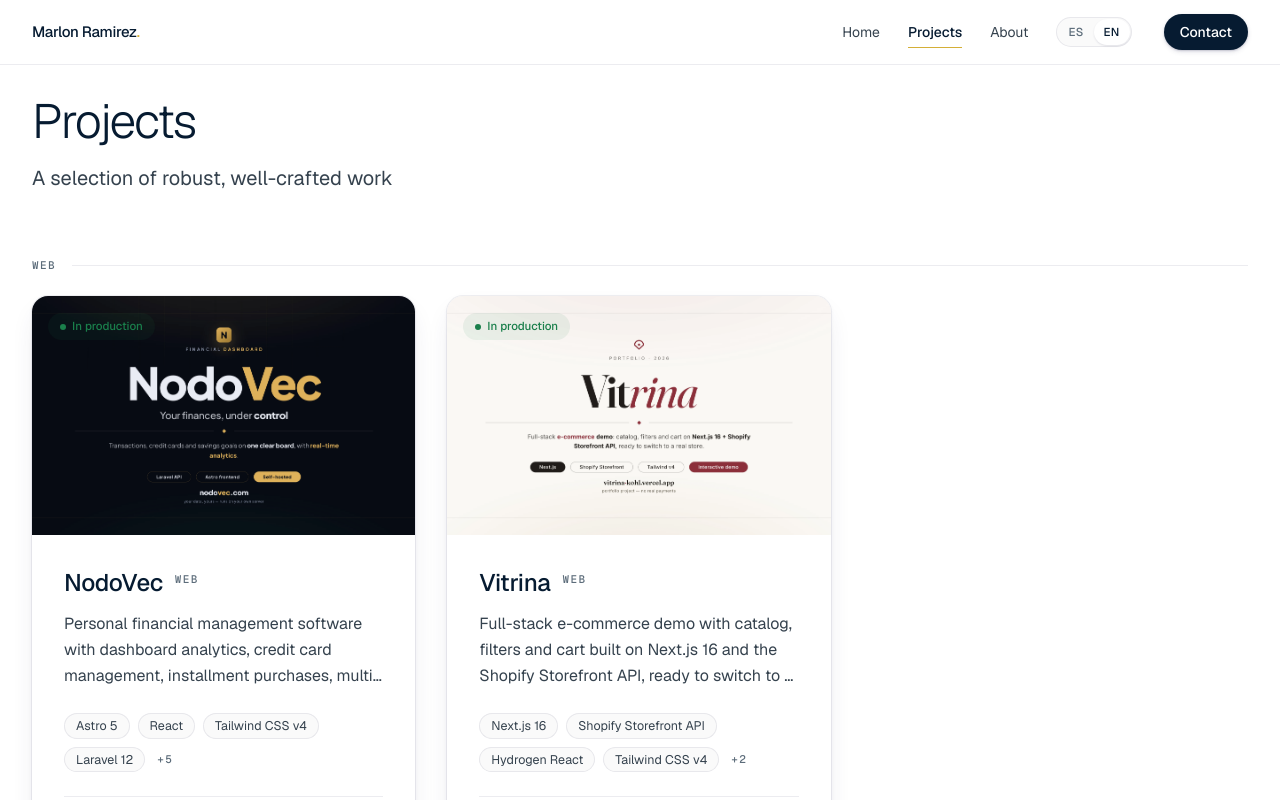
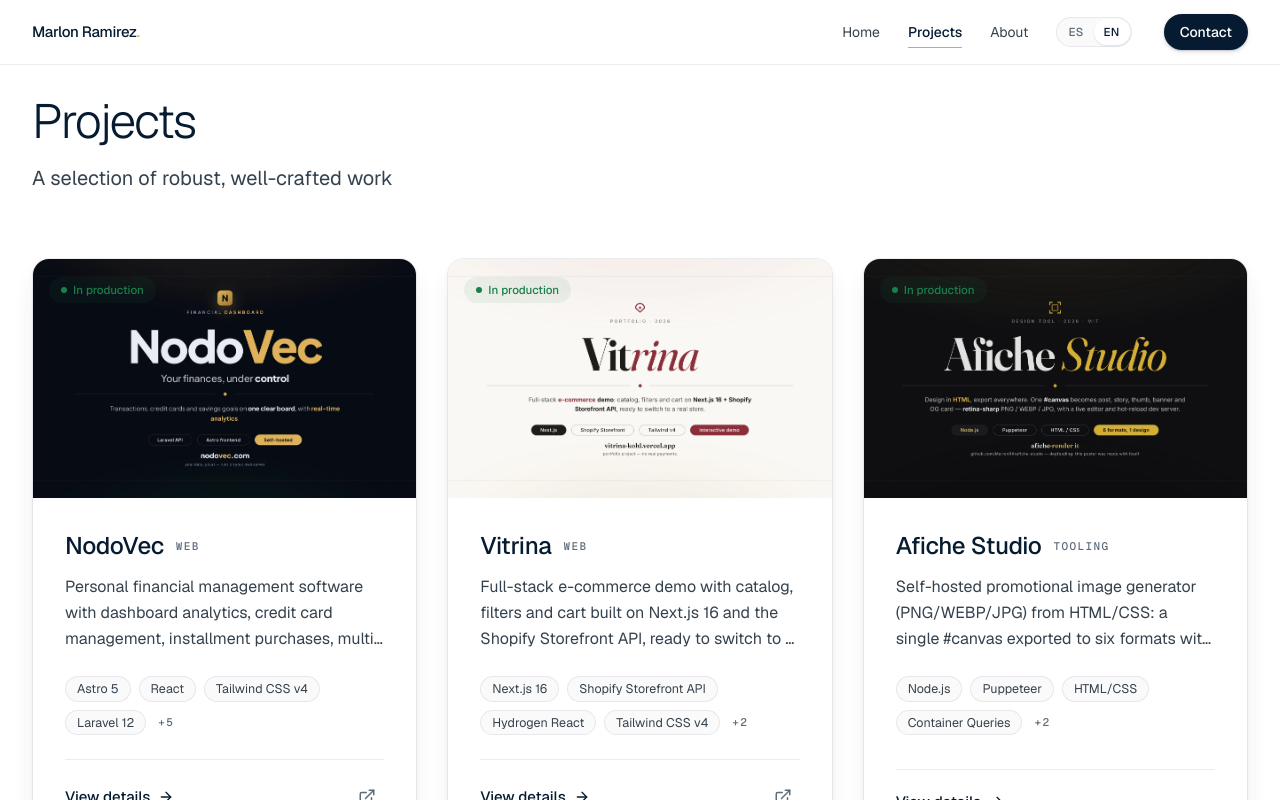
Before and after one commit to MarlonRX/portfolio, a Next.js app: page /en/projects in a window 1280 px wide. Shown: the top 800 px of the page. Built offline with nearby package versions, Linux system fonts and the light colour scheme.

Commit message:
refactor(projects): grilla única ordenada por categoría (Web · Herramientas · Terminal) en lugar de secciones con encabezados; badge alineado sin offset

```diff
--- a/src/app/[locale]/projects/page.tsx
+++ b/src/app/[locale]/projects/page.tsx
@@ -29,18 +29,13 @@
   const t = await getServerTranslations(locale, "projects");
 
   const visible = projects.filter((p) => p.view);
-  const groups = CATEGORY_ORDER.map((category) => ({
-    category,
-    items: visible.filter((p) => p.category === category),
-  })).filter((g) => g.items.length > 0);
-  const uncategorized = visible.filter(
-    (p) => !p.category || !CATEGORY_ORDER.includes(p.category)
-  );
+  const rank = (p: (typeof visible)[number]) => {
+    const i = p.category ? CATEGORY_ORDER.indexOf(p.category) : -1;
+    return i === -1 ? CATEGORY_ORDER.length : i;
+  };
+  const ordered = [...visible].sort((a, b) => rank(a) - rank(b));
 
-  let idx = 0;
-  const cards = (items: typeof visible) =>
-    items.map((project) => {
-      const card = (
+  const cards = ordered.map((project, idx) => (
     <ScrollReveal
       key={project.slug}
       delay={0.1 + idx * 0.08}
@@ -48,10 +43,7 @@
     >
       <ProjectCard project={project} priority={idx < 2} />
     </ScrollReveal>
-      );
-      idx += 1;
-      return card;
-    });
+  ));
 
   return (
     <div className="pt-24 pb-24 md:pb-32 px-4 sm:px-6 lg:px-8">
@@ -69,26 +61,7 @@
           </ScrollReveal>
         </div>
 
-        {groups.map((group, gi) => (
-          <section key={group.category} className={gi > 0 ? "mt-16" : ""}>
-            <ScrollReveal>
-              <h2 className="tech-label mb-6 flex items-center gap-4">
-                {t(`category.${group.category}`)}
-                <span
-                  aria-hidden="true"
-                  className="h-px flex-1 bg-border-subtle"
-                />
-              </h2>
-            </ScrollReveal>
-            <div className="flex flex-wrap gap-6 md:gap-8">{cards(group.items)}</div>
-          </section>
-        ))}
-
-        {uncategorized.length > 0 && (
-          <section className={groups.length > 0 ? "mt-16" : ""}>
-            <div className="flex flex-wrap gap-6 md:gap-8">{cards(uncategorized)}</div>
-          </section>
-        )}
+        <div className="flex flex-wrap justify-center gap-6 md:gap-8">{cards}</div>
       </div>
     </div>
   );
--- a/src/components/sections/ProjectCard.tsx
+++ b/src/components/sections/ProjectCard.tsx
@@ -109,7 +109,7 @@
               </h3>
             </Link>
             {project.category && (
-              <span className="tech-label relative -top-[3px] text-[10px] text-accent-secondary/80">
+              <span className="tech-label text-[10px] text-accent-secondary/80">
                 {t(`category.${project.category}`)}
               </span>
             )}
```
Lines whose indentation alone changed are shown as unchanged.
